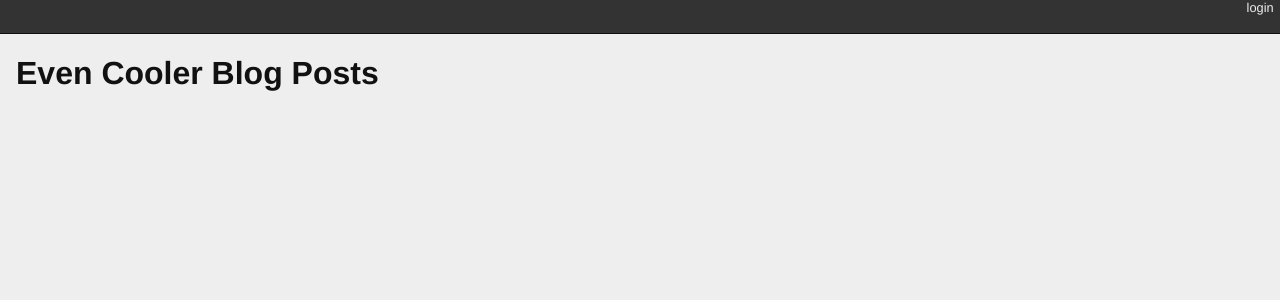
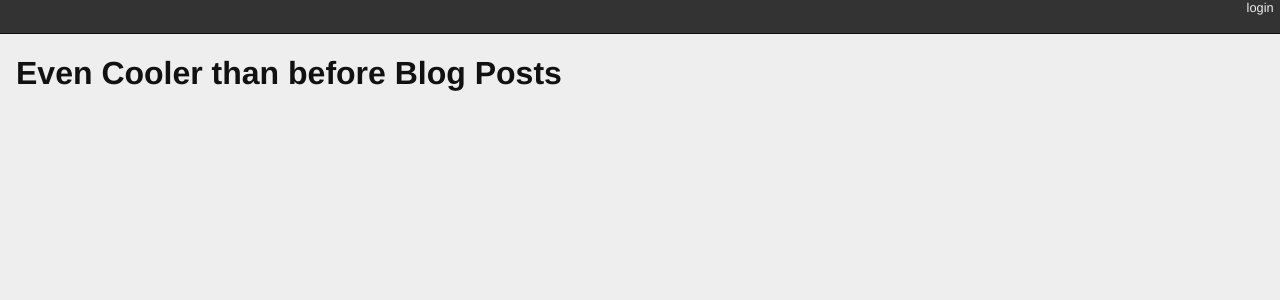
Before and after one commit to amalan8/django-blog, a Django app: page / in a window 1280 px wide. Shown: the top 300 px of the page. Run offline with Django 4.2, Linux system fonts and the light colour scheme; data that the repository does not hold is empty.

Commit message:
change title third time

```diff
--- a/blogging/templates/blogging/list.html
+++ b/blogging/templates/blogging/list.html
@@ -1,5 +1,5 @@
 {% extends "base.html" %}{% block content %}
-  <h1>Even Cooler Blog Posts</h1>
+  <h1>Even Cooler than before Blog Posts</h1>
   {% comment %} here is where the query happens {% endcomment %}
   {% for post in post_list %}
   <div class="post">
--- a/blogging/tests.py
+++ b/blogging/tests.py
@@ -59,7 +59,7 @@ class FrontEndTestCase(TestCase):
     def test_list_only_published(self):
         resp = self.client.get("/")
         resp_text = resp.content.decode(resp.charset)
-        self.assertTrue("Even Cooler Blog Posts" in resp_text)
+        self.assertTrue("Even Cooler than before Blog Posts" in resp_text)
         for count in range(1, 11):
             title = "Post %d Title" % count
             if count < 6:
```
